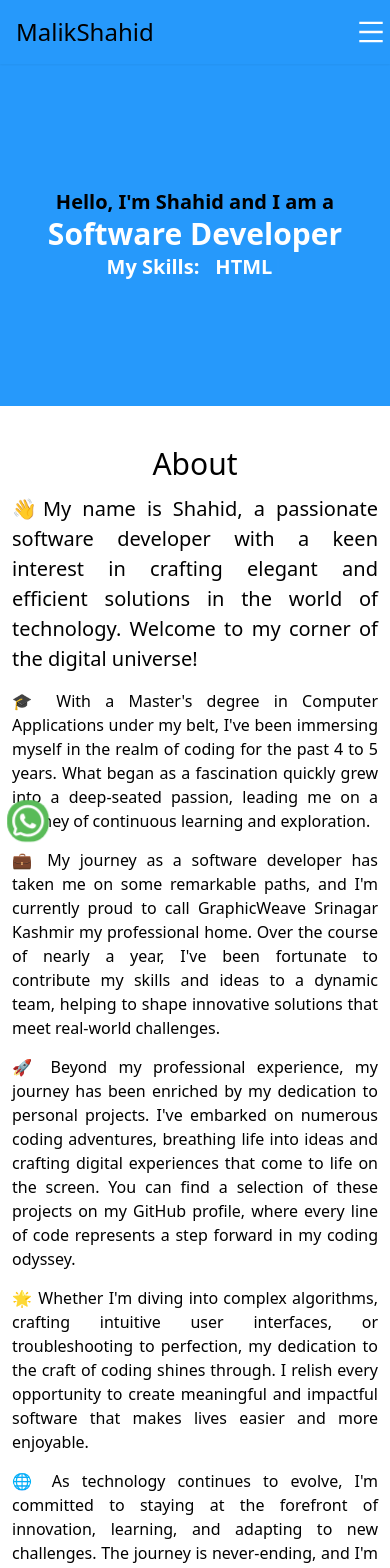
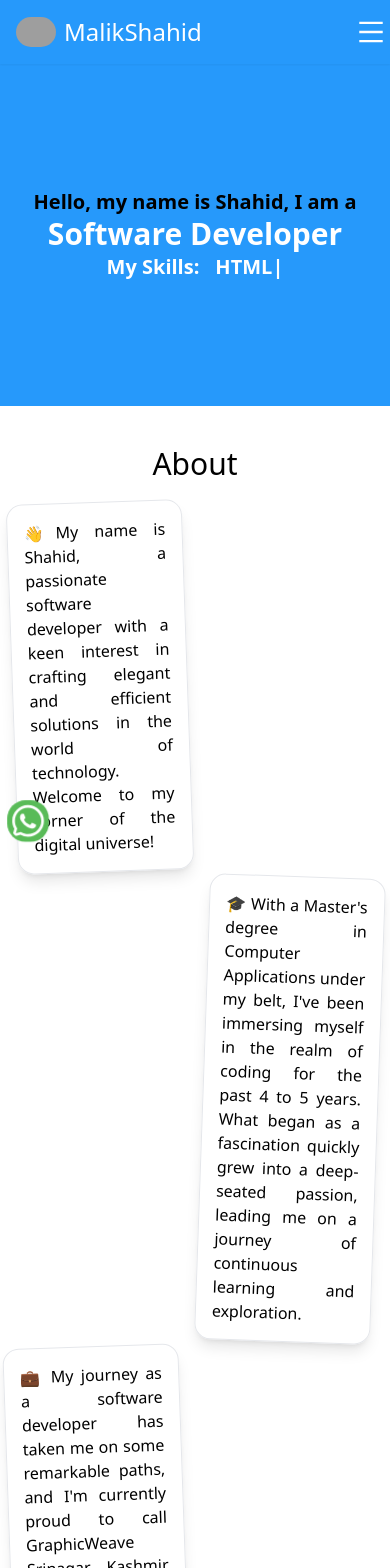
Before and after one commit to SShahid97/portfolio, a React (Create React App) app: page / in a window 390 px wide. Shown: the top 1568 px of the page. Built offline with nearby package versions, Linux system fonts and the light colour scheme; grey boxes are pictures that could not be loaded.

Commit message:
feat: Refactor UI of About section.

```diff
--- a/src/App.jsx
+++ b/src/App.jsx
@@ -10,11 +10,11 @@ import { BrowserRouter as Router } from "react-router-dom";
 
 function App() {
   // constant
-  const introduction = "Hello, I'm Shahid and I am a";
+  const introduction = "Hello, my name is Shahid, I am a";
   const jobTitle="Software Developer";
   const appTitle = "MalikShahid";
   const footerBio =
-    "I am a Software Developer, currently working as a front-end developer at GraphicWeave Srinagar, Kashmir from last one year.";
+    "I am a Software Developer, currently working as a front-end developer at GraphicWeave Srinagar, Kashmir.";
   const about = [
     {
       paragraph: `👋My name is Shahid, a passionate software developer with a keen interest in crafting elegant and efficient solutions in the world of technology. Welcome to my corner of the digital universe!`,
--- a/src/components/About.jsx
+++ b/src/components/About.jsx
@@ -4,16 +4,35 @@ const About = ({about}) => {
   return (
     <div id="about" className="py-10 border-[#2699fb] border-b-[1px]">
       <div
-        className="flex justify-center  text-3xl md:text-4xl mb-3"
+        className="flex justify-center  text-3xl md:text-4xl mb-5"
       >
         About
       </div>
-      <div className=" max-w-[1000px] md:mx-auto mx-3 gap-5 text-justify">
+      <div className="flex flex-col max-w-[1000px] md:mx-auto mx-3 gap-1 text-justify">
         {about && about.map((paragraph)=>{
             return (
-                <p key={paragraph.order} style={ paragraph.order === 1 ? {fontSize:"20px" ,marginBottom:"15px" }:{ marginBottom:"15px"}}>
+              <div
+                key={paragraph.order}
+                className="
+                  w-[48%]
+                  rounded-2xl
+                  p-4
+                  border-gray-200
+                  border
+                  shadow-lg
+                  even:self-end
+                  even:rotate-2
+                  odd:-rotate-2
+                  hover:rotate-0
+                  hover:scale-110
+                  duration-500
+                  "
+              >
+                <p >
                     {paragraph.paragraph}
                 </p>
+              </div>
+
             )
         })}
 
--- a/src/components/Banner.jsx
+++ b/src/components/Banner.jsx
@@ -8,10 +8,10 @@ function Banner({introduction, jobTitle}) {
         'CSS',
         'Tailwind CSS',
         'React',
+        'React Native',
         'Redux-toolkit',
-        'RTK',
+        'RTK Query',
         'Nodejs',
-        'Nestjs',
         'MongoDB',
         'SQL',
         'Python',
--- a/src/components/Footer.jsx
+++ b/src/components/Footer.jsx
@@ -11,7 +11,7 @@ function Footer({ appTitle, footerBio }) {
        <div id="contact" className="bg-[#2699fb] w-full">
         <div className="max-w-[1000px] p-2 mx-auto  md:grid grid-cols-3">
         <div className="flex flex-col justify-between col-span-1 gap-2">
-          <h1 className="text-2xl font-bold my-2">{appTitle}</h1>
+          <h1 className="text-2xl font-bold my-2 text-white">{appTitle}</h1>
           <p className="my-2 text-white md:text-sm text-lg ">{footerBio}</p>
           <div className="flex justify-between text-white w-[100%] md:w-[80%] ">
             {/* mailto:sshahidmalik97@gmail.com */}
--- a/src/components/Header.jsx
+++ b/src/components/Header.jsx
@@ -18,7 +18,16 @@ function Header({appTitle}) {
         <div style={{zIndex:"1000"}} className='bg-[#2699fb] shadow-sm p-1 sticky left-0 top-0 '>
             <div className='max-w-[1000px] py-[12px] items-center flex justify-between mx-auto'>
                 <div className='pl-3 md:pl-0 text-2xl fond-bold'>
-                    {appTitle}
+                    <div className='flex justify-start items-center gap-2 text-white'>
+                        <img
+                            src='https://img.freepik.com/premium-vector/people-saving-money_24908-51569.jpg'
+                            alt='profile'
+                            width={40}
+                            height={40}
+                            style={{borderRadius: 1000}}
+                        />
+                        {appTitle}
+                    </div>
                 </div>
                 { toggle ?
                     <AiOutlineClose  onClick={()=>setToggle(!toggle)} className='md:hidden block text-white text-3xl'/>
@@ -28,28 +37,28 @@ function Header({appTitle}) {
 
                 <ul className='hidden md:flex  text-white gap-5'>
                     <li  className='flex flex-col items-center px-2 py-4 '>
-                        <Link  href="#" onClick={() => scrollTo('home')} className='hover:border-b-2 ' >
+                        <Link  href="#" onClick={() => scrollTo('home')} className='border-b-2 border-b-[#2699fb] hover:border-b-white' >
                             Home
                         </Link>
                     </li>
                     <li  className='flex flex-col items-center px-2 py-4  '>
-                        <Link  href="#" onClick={() => scrollTo('about')} className='hover:border-b-2 ' >
+                        <Link  href="#" onClick={() => scrollTo('about')} className='border-b-2 border-b-[#2699fb] hover:border-b-white ' >
                             About
                         </Link>
 
                     </li>
                     <li className='flex flex-col items-center px-2 py-4'>
-                       <Link  href="#" onClick={() => scrollTo('projects')} className='hover:border-b-2 ' >
+                       <Link  href="#" onClick={() => scrollTo('projects')} className='border-b-2 border-b-[#2699fb] hover:border-b-white' >
                         Projects
                        </Link>
                     </li>
                     <li className='flex flex-col items-center px-2 py-4'>
-                       <Link  href="#" onClick={() => scrollTo('certifications')} className='hover:border-b-2 ' >
+                       <Link  href="#" onClick={() => scrollTo('certifications')} className='border-b-2 border-b-[#2699fb] hover:border-b-white' >
                         Certifications
                        </Link>
                     </li>
                     <li className='flex flex-col items-center px-2 py-4  '>
-                        <Link  href="#" onClick={() => scrollTo('contact')} className='hover:border-b-2 ' >
+                        <Link  href="#" onClick={() => scrollTo('contact')} className='border-b-2 border-b-[#2699fb] hover:border-b-white' >
                             Contact
                         </Link>
 
```
